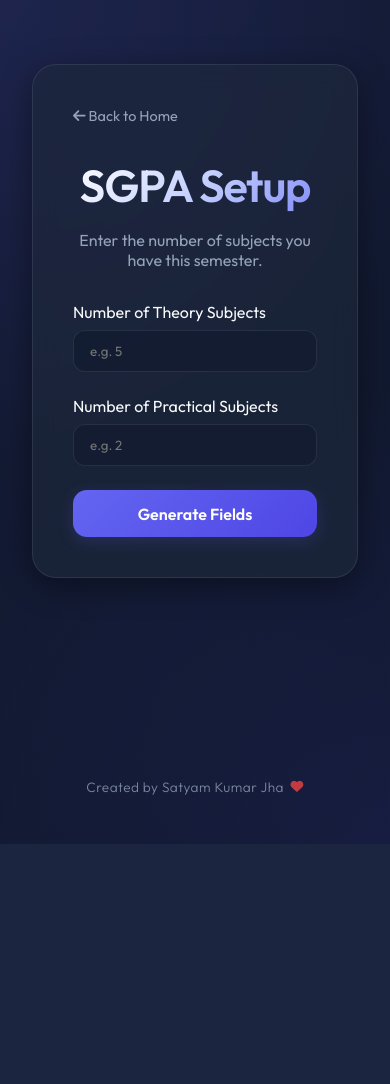
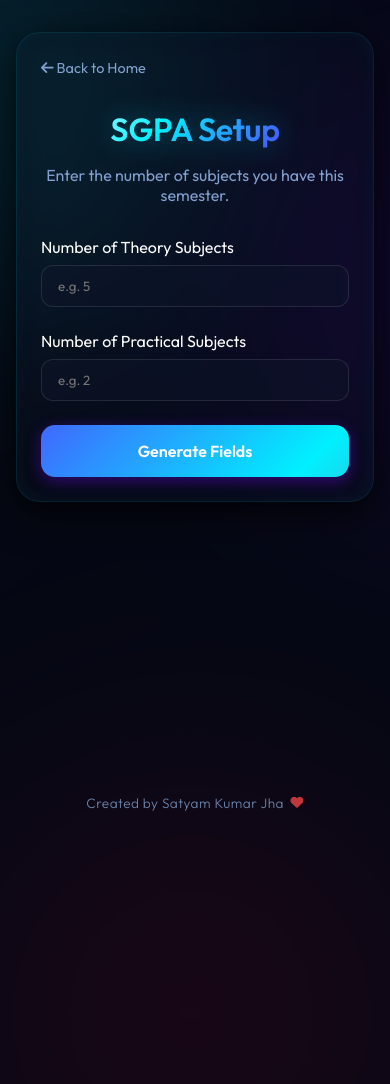
Before and after one commit to satyamjha-dev/gpacalcultor, a Flask app: page /sgpa in a window 390 px wide; the page is wider, and only the part inside the window is pictured. Shown: the top 1084 px of that part. Before the commit the page ends 795 px from the top of that part, so only its background shows below. Run offline with Flask 3, Linux system fonts and the light colour scheme.

Commit message:
Update changes

```diff
--- a/static/script.js
+++ b/static/script.js
@@ -19,8 +19,13 @@ document.addEventListener('DOMContentLoaded', function() {
             if (nTheory > 0) {
                 const theoryHeader = document.createElement('h3');
                 theoryHeader.textContent = 'Theory Subjects';
-                theoryHeader.style.margin = '1.5rem 0 1rem 0';
+                theoryHeader.style.margin = '1.5rem 0 0.5rem 0';
                 container.appendChild(theoryHeader);
+
+                const theoryNote = document.createElement('p');
+                theoryNote.className = 'theory-note';
+                theoryNote.textContent = 'Note: Only enter subjects whose maximum marks are 100.';
+                container.appendChild(theoryNote);
 
                 for (let i = 1; i <= nTheory; i++) {
                     const row = createRow('th', i, 'Marks (0-100)', 100);
@@ -106,4 +111,54 @@ document.addEventListener('DOMContentLoaded', function() {
         `;
         return row;
     }
+
+    // 3D Tilt Effect for Cards
+    const cards = document.querySelectorAll('.card');
+    cards.forEach(card => {
+        card.addEventListener('mousemove', (e) => {
+            if (window.innerWidth < 768) return; // Disable on mobile
+            const rect = card.getBoundingClientRect();
+            const x = e.clientX - rect.left;
+            const y = e.clientY - rect.top;
+            const centerX = rect.width / 2;
+            const centerY = rect.height / 2;
+            const rotateX = ((y - centerY) / centerY) * -5;
+            const rotateY = ((x - centerX) / centerX) * 5;
+
+            card.style.transform = `perspective(1000px) rotateX(${rotateX}deg) rotateY(${rotateY}deg) translateY(-5px)`;
+        });
+
+        card.addEventListener('mouseleave', () => {
+            card.style.transform = `perspective(1000px) rotateX(0deg) rotateY(0deg) translateY(0)`;
+        });
+    });
+
+    // Magnetic Buttons
+    const btns = document.querySelectorAll('.btn');
+    btns.forEach(btn => {
+        btn.addEventListener('mousemove', (e) => {
+            if (window.innerWidth < 768) return;
+            const rect = btn.getBoundingClientRect();
+            const x = (e.clientX - rect.left) - rect.width / 2;
+            const y = (e.clientY - rect.top) - rect.height / 2;
+
+            btn.style.transform = `translate(${x * 0.2}px, ${y * 0.2}px) scale(1.05)`;
+        });
+
+        btn.addEventListener('mouseleave', () => {
+            btn.style.transform = 'translate(0px, 0px) scale(1)';
+        });
+    });
+
+    // Page Transition effect on link clicks
+    document.addEventListener('click', function(e) {
+        const link = e.target.closest('a');
+        if (link && link.href && !link.href.includes('#') && link.target !== '_blank' && !link.hasAttribute('download')) {
+            e.preventDefault();
+            document.body.classList.add('fade-out');
+            setTimeout(() => {
+                window.location.href = link.href;
+            }, 400); // sync with animation timing
+        }
+    });
 });
--- a/static/style.css
+++ b/static/style.css
@@ -1,18 +1,21 @@
 @import url('https://fonts.googleapis.com/css2?family=Outfit:wght@300;400;600&display=swap');
 
 :root {
-    --primary-color: #6366f1;
-    --primary-hover: #4f46e5;
-    --accent-glow: rgba(99, 102, 241, 0.4);
-    --success-color: #10b981;
-    --success-glow: rgba(16, 185, 129, 0.4);
-    --bg-dark: #0f172a;
-    --card-bg: rgba(30, 41, 59, 0.65);
-    --text-main: #f8fafc;
-    --text-muted: #94a3b8;
-    --border-color: rgba(148, 163, 184, 0.15);
-    --glass-shadow: 0 8px 32px 0 rgba(0, 0, 0, 0.4);
-    --error-color: #ef4444;
+    --primary-color: #00f0ff;
+    --primary-hover: #00d4ff;
+    --accent-glow: rgba(0, 240, 255, 0.7);
+    --secondary-color: #ff003c;
+    --secondary-glow: rgba(255, 0, 60, 0.7);
+    --tertiary-color: #7000ff;
+    --success-color: #00ff88;
+    --success-glow: rgba(0, 255, 136, 0.7);
+    --bg-dark: #050814;
+    --card-bg: rgba(10, 15, 30, 0.5);
+    --text-main: #ffffff;
+    --text-muted: #82a0ce;
+    --border-color: rgba(255, 255, 255, 0.1);
+    --glass-shadow: 0 10px 40px 0 rgba(0, 0, 0, 0.8);
+    --error-color: #ff003c;
 }
 
 * {
@@ -29,31 +32,45 @@ body {
     display: flex;
     flex-direction: column;
     align-items: center;
-    background: radial-gradient(circle at 0% 0%, rgba(99, 102, 241, 0.15) 0%, transparent 50%),
-                radial-gradient(circle at 100% 100%, rgba(79, 70, 229, 0.1) 0%, transparent 50%),
-                var(--bg-dark);
-    background-attachment: fixed;
     padding: 2rem;
     overflow-x: hidden;
+    animation: portalIn 0.8s cubic-bezier(0.16, 1, 0.3, 1) forwards;
+}
+
+body.fade-out {
+    animation: portalOut 0.5s cubic-bezier(0.7, 0, 0.84, 0) forwards;
+}
+
+@keyframes portalIn {
+    from { opacity: 0; transform: scale(1.05) translateY(20px); filter: blur(10px); }
+    to { opacity: 1; transform: scale(1) translateY(0); filter: blur(0); }
+}
+
+@keyframes portalOut {
+    from { opacity: 1; transform: scale(1) translateY(0); filter: blur(0); }
+    to { opacity: 0; transform: scale(0.95) translateY(-20px); filter: blur(10px); }
 }
 
 body::before {
     content: "";
     position: fixed;
-    top: 0;
-    left: 0;
-    width: 100%;
-    height: 100%;
-    background: linear-gradient(125deg, transparent 0%, rgba(99, 102, 241, 0.05) 50%, transparent 100%);
-    background-size: 200% 200%;
-    animation: gradientShift 15s ease infinite;
+    top: -50%;
+    left: -50%;
+    width: 200vw;
+    height: 200vh;
+    background: radial-gradient(circle at 20% 30%, rgba(0, 240, 255, 0.15), transparent 25%),
+                radial-gradient(circle at 80% 40%, rgba(112, 0, 255, 0.15), transparent 25%),
+                radial-gradient(circle at 50% 80%, rgba(255, 0, 60, 0.1), transparent 25%);
+    filter: blur(80px);
+    animation: synthPulse 15s ease-in-out infinite alternate;
     z-index: -1;
+    pointer-events: none;
 }
 
-@keyframes gradientShift {
-    0% { background-position: 0% 50%; }
-    50% { background-position: 100% 50%; }
-    100% { background-position: 0% 50%; }
+@keyframes synthPulse {
+    0% { transform: scale(1) rotate(0deg); }
+    50% { transform: scale(1.1) rotate(2deg) translate(2%, 2%); }
+    100% { transform: scale(0.9) rotate(-2deg) translate(-2%, -2%); }
 }
 
 .container {
@@ -65,26 +82,35 @@ body::before {
 /* Glassmorphism Card */
 .card {
     background: var(--card-bg);
-    backdrop-filter: blur(12px);
-    -webkit-backdrop-filter: blur(12px);
+    backdrop-filter: blur(20px);
+    -webkit-backdrop-filter: blur(20px);
     border-radius: 24px;
-    border: 1px solid var(--border-color);
-    box-shadow: var(--glass-shadow);
+    border: 1px solid rgba(0, 240, 255, 0.1);
+    box-shadow: var(--glass-shadow), inset 0 0 20px rgba(0, 240, 255, 0.05);
     padding: 2.5rem;
     margin-top: 2rem;
-    transition: transform 0.3s ease, box-shadow 0.3s ease;
+    transform-style: preserve-3d;
+    transition: transform 0.1s ease-out, box-shadow 0.4s ease;
+}
+
+@media (min-width: 768px) {
+    .card:hover {
+        box-shadow: 0 20px 50px rgba(0, 0, 0, 0.7), 0 0 30px rgba(0, 240, 255, 0.2), inset 0 0 20px rgba(0, 240, 255, 0.1);
+    }
 }
 
 h1 {
     font-size: 2.8rem;
     font-weight: 700;
     margin-bottom: 1rem;
-    background: linear-gradient(135deg, #fff 0%, #c7d2fe 50%, #818cf8 100%);
+    background: linear-gradient(135deg, #fff 0%, var(--primary-color) 40%, var(--tertiary-color) 100%);
     -webkit-background-clip: text;
     background-clip: text;
     -webkit-text-fill-color: transparent;
     text-align: center;
-    letter-spacing: -0.025em;
+    letter-spacing: -0.01em;
+    filter: drop-shadow(0 0 15px rgba(0, 240, 255, 0.3));
+    transform: translateZ(20px);
 }
 
 p.subtitle {
@@ -157,10 +205,14 @@ input {
 input:focus {
     outline: none;
     border-color: var(--primary-color);
+    box-shadow: 0 0 0 3px rgba(0, 240, 255, 0.15), 0 0 15px rgba(0, 240, 255, 0.3);
+    background: rgba(20, 25, 45, 0.8);
 }
 
 .btn {
-    background: linear-gradient(135deg, var(--primary-color), var(--primary-hover));
+    position: relative;
+    background: linear-gradient(135deg, var(--tertiary-color), var(--primary-color), var(--secondary-color));
+    background-size: 300% 300%;
     color: white;
     border: none;
     border-radius: 14px;
@@ -168,16 +220,36 @@ input:focus {
     font-size: 1rem;
     font-weight: 600;
     cursor: pointer;
-    transition: all 0.3s cubic-bezier(0.4, 0, 0.2, 1);
+    transition: transform 0.1s ease-out, box-shadow 0.3s ease, filter 0.3s ease;
     width: 100%;
     font-family: inherit;
-    box-shadow: 0 4px 15px rgba(99, 102, 241, 0.2);
+    box-shadow: 0 4px 15px rgba(112, 0, 255, 0.4);
+    animation: gradientFlow 6s ease infinite;
+    overflow: hidden;
+}
+
+@keyframes gradientFlow {
+    0% { background-position: 0% 50%; }
+    50% { background-position: 100% 50%; }
+    100% { background-position: 0% 50%; }
+}
+
+.btn::before {
+    content: '';
+    position: absolute;
+    top: 0; left: -100%; width: 50%; height: 100%;
+    background: linear-gradient(90deg, transparent, rgba(255, 255, 255, 0.3), transparent);
+    transform: skewX(-20deg);
+    transition: left 0.5s ease;
+}
+
+.btn:hover::before {
+    left: 200%;
 }
 
 .btn:hover {
-    transform: translateY(-2px);
-    box-shadow: 0 10px 25px rgba(99, 102, 241, 0.4);
-    filter: brightness(1.1);
+    box-shadow: 0 12px 30px rgba(0, 240, 255, 0.5), 0 0 20px rgba(255, 0, 60, 0.4);
+    filter: brightness(1.2) saturate(1.2);
 }
 
 .btn-secondary {
@@ -462,3 +537,67 @@ input:focus {
     color: #ef4444;
     font-size: 0.8rem;
 }
+
+/* Enhancements & Mobile Optimization */
+.theory-note {
+    font-size: 0.85rem;
+    color: var(--text-muted);
+    font-style: italic;
+    margin-bottom: 1rem;
+    opacity: 0.8;
+}
+
+@media (max-width: 640px) {
+    body {
+        padding: 1rem;
+    }
+
+    .card {
+        padding: 1.5rem;
+        margin-top: 1rem;
+    }
+
+    h1 {
+        font-size: 2rem;
+    }
+
+    .subject-row {
+        grid-template-columns: 1fr;
+        gap: 0.5rem;
+        margin-bottom: 1.5rem;
+        align-items: start;
+        background: rgba(0, 0, 0, 0.1);
+        padding: 1rem;
+        border-radius: 12px;
+        border: 1px solid var(--border-color);
+    }
+
+    .subject-row > div {
+        width: 100%;
+        display: flex;
+        flex-direction: column;
+    }
+
+    .btn {
+        width: 100%;
+        padding: 1rem;
+    }
+
+    .result-value {
+        font-size: 4rem;
+    }
+
+    .success-icon {
+        font-size: 3.5rem;
+    }
+
+    .back-nav {
+        position: relative;
+        top: 0;
+        left: 0;
+        display: inline-flex;
+        margin-bottom: 1rem;
+        padding: 0.5rem 0.8rem;
+        font-size: 0.85rem;
+    }
+}
```
Also changed, not shown: other parts of static/style.css (+36 -11 lines), templates/result.html (+9 -0 lines).
